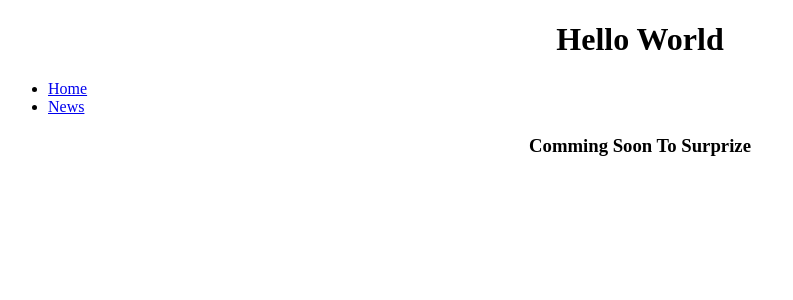
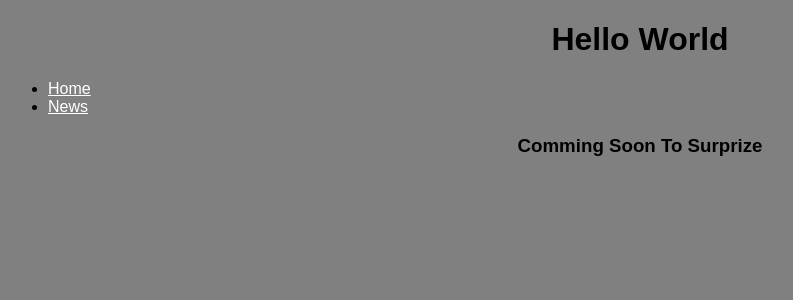
Before and after one commit to abhishekkt/my_jekyll_project, a Jekyll site: the page built from index.html, in a window 1280 px wide. Shown: the top 300 px of the page, without its empty margins (0-793 px from the left). Built offline with Jekyll 4.4.1, drawn with Linux system fonts in a browser that asks for light colours; Markdown is read by kramdown in place of the engine named in the settings.

Commit message:
css changed

```diff
--- a/_layouts/default.html
+++ b/_layouts/default.html
@@ -2,7 +2,7 @@
 <html>
 <head>
 	<title>My Jekyll Blog Site</title>
-	<link rel="stylesheet" type="text/css" href="{{site.baseurl}}css/commen.css">
+	<link rel="stylesheet" type="text/css" href="{{site.baseurl}}/css/commen.css">
 </head>
 <body>
 	<header>
```
